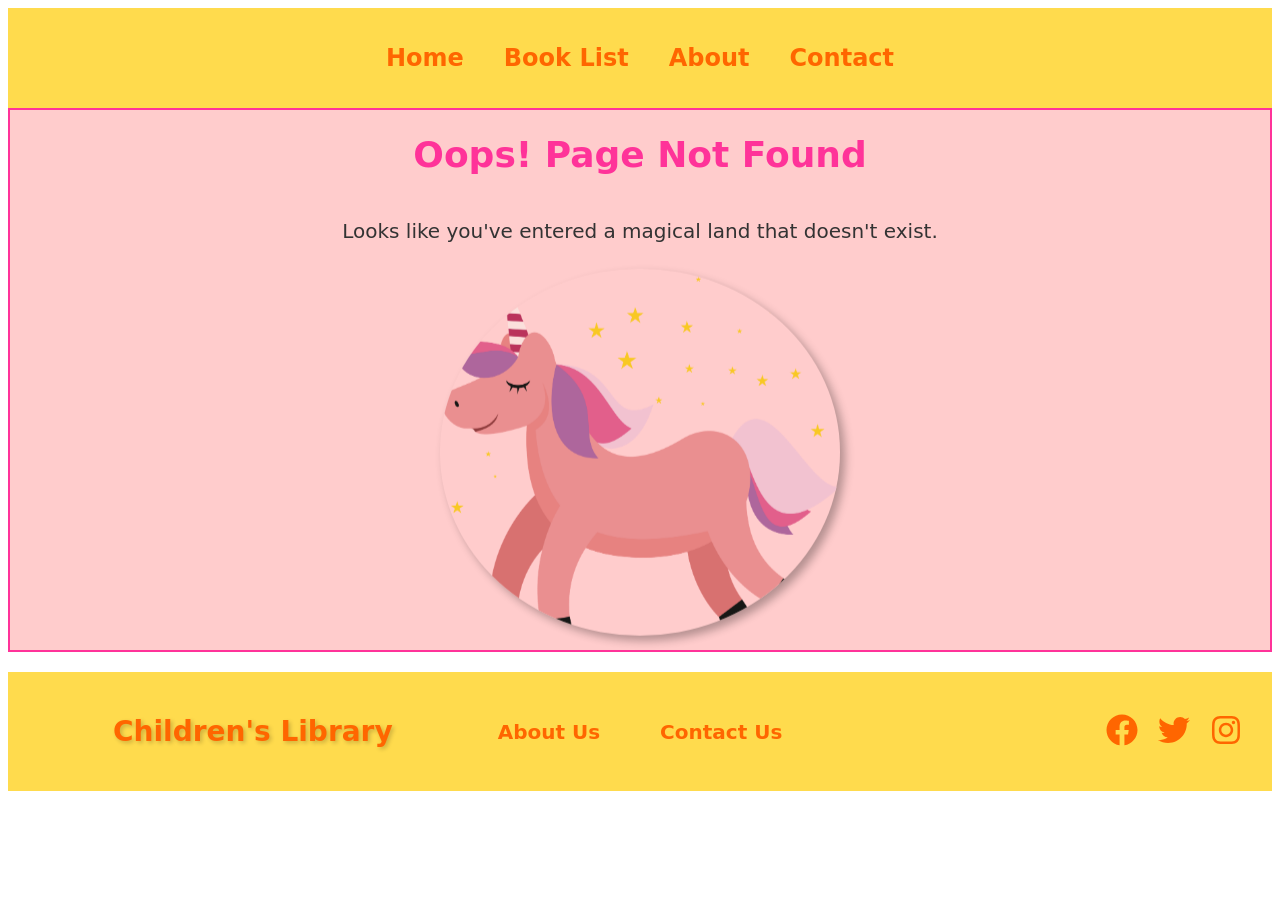
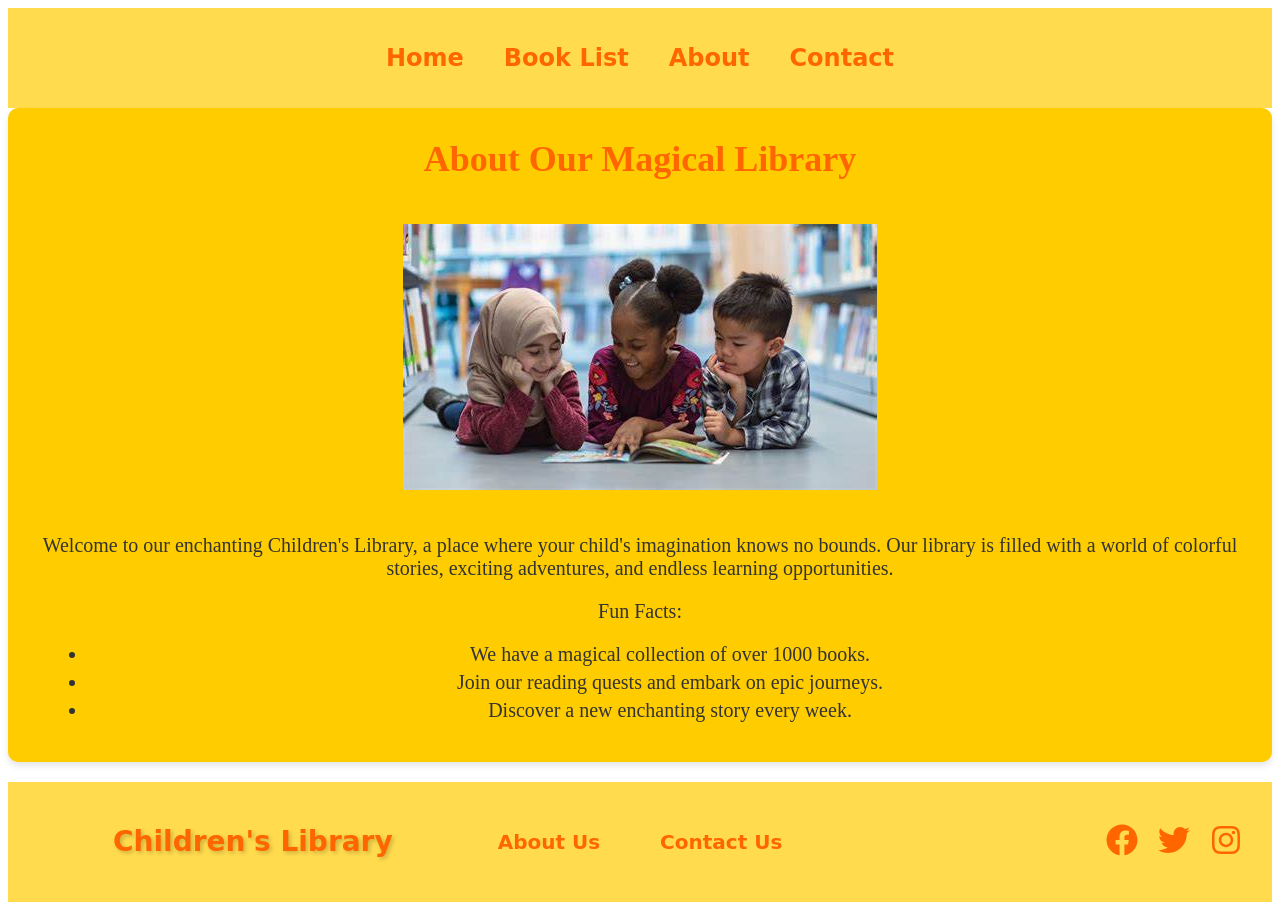
Before and after one commit to Yusuf-Abubeker/Smart-Library, a React (Vite) app: page /about in a window 1280 px wide. Before the commit this address had no page. Before the commit the page ends 800 px from the top, so only its background shows below. Built offline with nearby package versions, Linux system fonts and the light colour scheme.

Commit message:
about page added

```diff
--- a/src/App.jsx
+++ b/src/App.jsx
@@ -5,18 +5,19 @@ import Navigation from "./components/Navigation";
 import Footer from "./components/Footer";
 import ErrorPage from "./components/ErrorPage";
 import Library from "./components/Library";
-
+import About from "./components/About";
 function App() {
-
   return (
     <BrowserRouter>
-    <Navigation/>
-      <Routes>
-        <Route path="/" element={<Home/>}/>
-        <Route path="/books" element={<Library/>}/>
-        <Route path="/*" element={<ErrorPage/>}/>
-      </Routes>
-      <Footer/>
+        <Navigation />
+        <Routes>
+          <Route path="/" element={<Home />} />
+          <Route path="/books" element={<Library />} />
+          <Route path="/about" element={<About />} />
+
+          <Route path="*" element={<ErrorPage />} />
+        </Routes>
+        <Footer />
     </BrowserRouter>
   );
 }
--- /dev/null
+++ b/src/components/About.jsx
@@ -0,0 +1,28 @@
+import React from "react";
+import "../styles/About.css";
+import illustration from "../assets/kids-reading.jfif";
+
+const About = () => {
+  return (
+    <div className="about-page">
+      <h1 className="about-title">About Our Magical Library</h1>
+      <img src={illustration} alt="Kids Reading" className="about-illustration" />
+      <p className="about-description">
+        Welcome to our enchanting Children's Library, a place where your child's
+        imagination knows no bounds. Our library is filled with a world of
+        colorful stories, exciting adventures, and endless learning
+        opportunities.
+      </p>
+      <p className="about-fun-facts">
+        Fun Facts:
+        <ul>
+          <li>We have a magical collection of over 1000 books.</li>
+          <li>Join our reading quests and embark on epic journeys.</li>
+          <li>Discover a new enchanting story every week.</li>
+        </ul>
+      </p>
+    </div>
+  );
+};
+
+export default About;
--- a/src/components/BookDetail.jsx
+++ b/src/components/BookDetail.jsx
@@ -29,6 +29,7 @@ const BookDetail = ({ book, onClose }) => {
           <img src={book.image} alt={book.title} />
         </div>
         <div className="book-detail-info">
+          <p className="book-detail-category">{book.category}</p>
           <p className="book-detail-description">{book.description}</p>
           <button className="read-button">Read</button>
         </div>
--- a/src/components/Footer.jsx
+++ b/src/components/Footer.jsx
@@ -1,6 +1,7 @@
 import React from 'react';
 import { FaFacebook, FaTwitter, FaInstagram } from 'react-icons/fa';
 import "../styles/Footer.css"
+import { Link } from 'react-router-dom';
 
 const Footer = () => {
   return (
@@ -11,8 +12,8 @@ const Footer = () => {
         </div>
         <div className="footer-links">
           <ul className="footer-list">
-            <li className="footer-item"><a href="/about" className="footer-link">About Us</a></li>
-            <li className="footer-item"><a href="/contact" className="footer-link">Contact Us</a></li>
+            <li className="footer-item"><Link to="/about" className="footer-link">About Us</Link></li>
+            <li className="footer-item"><Link href="/contact" className="footer-link">Contact Us</Link></li>
           </ul>
         </div>
         <div className="footer-social">
--- a/src/components/Home.jsx
+++ b/src/components/Home.jsx
@@ -4,6 +4,7 @@ import bookImg from "../assets/book1.jfif"
 import '../styles/Home.css';
 
 const Home = () => {
+
   return (
     <div className="home">
       <header className='header'>
@@ -44,7 +45,7 @@ const Home = () => {
           <button to="/categories/adventure" className="category-button">
             Adventure
           </button>
-          <button to="/categories/education" className="category-button">
+          <button className="category-button">
             Education
           </button>
           <button to="/categories/mystery" className="category-button">
--- a/src/components/Navigation.jsx
+++ b/src/components/Navigation.jsx
@@ -5,10 +5,10 @@ const Navigation = () => {
   return (
     <nav className="nav">
       <ul className="nav-list">
-        <li className="nav-item"><a href="/">Home</a></li>
+        <li className="nav-item"><Link to="/">Home</Link></li>
         <li className="nav-item"><Link to="/books">Book List</Link></li>
-        <li className="nav-item"><a href="/about">About</a></li>
-        <li className="nav-item"><a href="/contact">Contact</a></li>
+        <li className="nav-item"><Link to="/about">About</Link></li>
+        <li className="nav-item"><Link to="/contact">Contact</Link></li>
       </ul>
     </nav>
   );
--- /dev/null
+++ b/src/styles/About.css
@@ -0,0 +1,64 @@
+/* About.css */
+
+.about-page {
+    background: #ffcc00;
+    padding: 20px;
+    font-family: 'Chewy', cursive;
+    text-align: center;
+    border-radius: 10px;
+    box-shadow: 0 4px 6px rgba(0, 0, 0, 0.1);
+    animation: bounceIn 1s;
+  }
+
+  .about-title {
+    font-size: 36px;
+    color: #ff6600;
+    margin-top: 10px;
+  }
+
+  .about-illustration {
+    max-width: 100%;
+    margin: 20px 0;
+    animation: fadeIn 1s;
+  }
+
+  .about-description {
+    font-size: 20px;
+    color: #333;
+    margin-top: 20px;
+    animation: fadeIn 1s;
+  }
+
+  .about-fun-facts {
+    font-size: 20px;
+    color: #333;
+    margin-top: 20px;
+    animation: fadeIn 1s;
+  }
+
+  .about-fun-facts ul {
+    list-style-type: disc;
+    margin-left: 20px;
+  }
+
+  .about-fun-facts li {
+    margin-top: 5px;
+  }
+
+  @keyframes bounceIn {
+    0%, 20%, 40%, 60%, 80% {
+      transform: translateX(0);
+    }
+    50% {
+      transform: translateY(-15px);
+    }
+  }
+
+  @keyframes fadeIn {
+    0% {
+      opacity: 0;
+    }
+    100% {
+      opacity: 1;
+    }
+  }
--- a/src/styles/BookDetail.css
+++ b/src/styles/BookDetail.css
@@ -1,5 +1,3 @@
-/* BookDetail.css */
-
 .book-detail-overlay {
   position: fixed;
   top: 0;
@@ -69,6 +67,12 @@
   font-size: 16px;
   color: #333;
 }
+.book-detail-category{
+  font-size: 20px;
+  color: #ff6600;
+  font-weight: bold;
+
+}
 
 .read-button {
   background: #ff6600;
--- a/src/styles/Home.css
+++ b/src/styles/Home.css
@@ -6,7 +6,7 @@
     font-size: 20px;
     font-family: 'Baloo Bhai', cursive;
     color: #fff;
-animation: rainbow 3s infinite ;
+animation: rainbow 5s infinite ;
     border-bottom: 5px solid #FF00CC; /* Purple border at the bottom */
 }
 
@@ -14,12 +14,12 @@ animation: rainbow 3s infinite ;
 
 @keyframes rainbow {
     0% { color: #fff; }
-    14% { color: #FF7F00; }
+    14% { color: #ffba75; }
     28% { color: #FFD500; }
     42% { color: #00FF66; }
     57% { color: #00CCFF; }
     71% { color: #9400D3; }
-    85% { color: #FF00CC; }
+    85% { color: #ee8ddb; }
     100% { color: #FF7F00; }
 }
 
```
Also changed, not shown: src/data/bookData.jsx (+26 -7 lines), src/assets/kids-reading.jfif (added).
